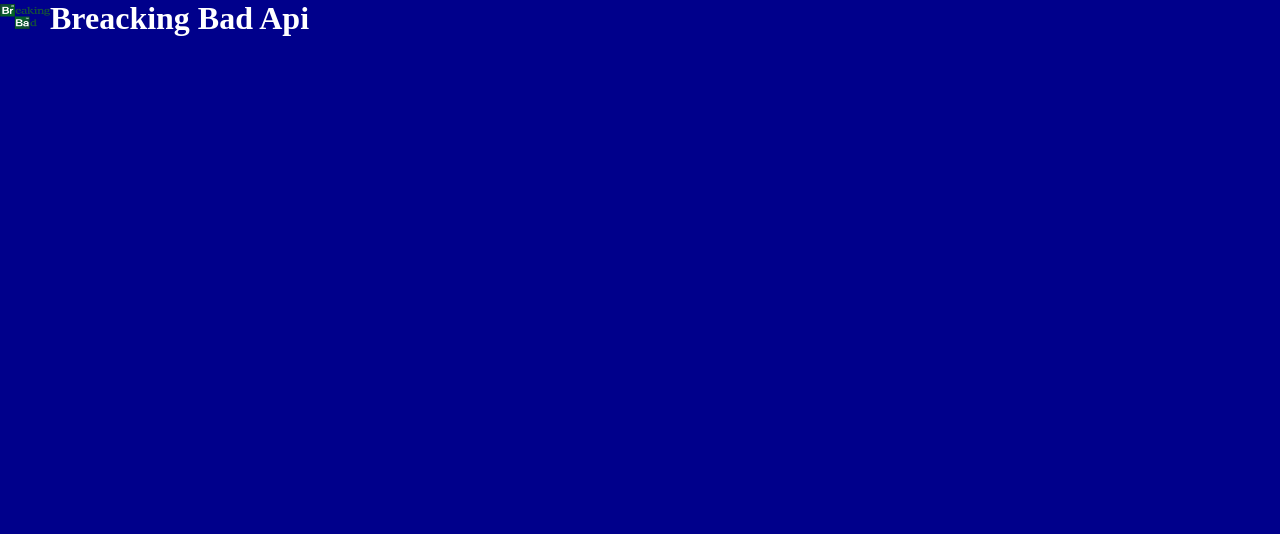
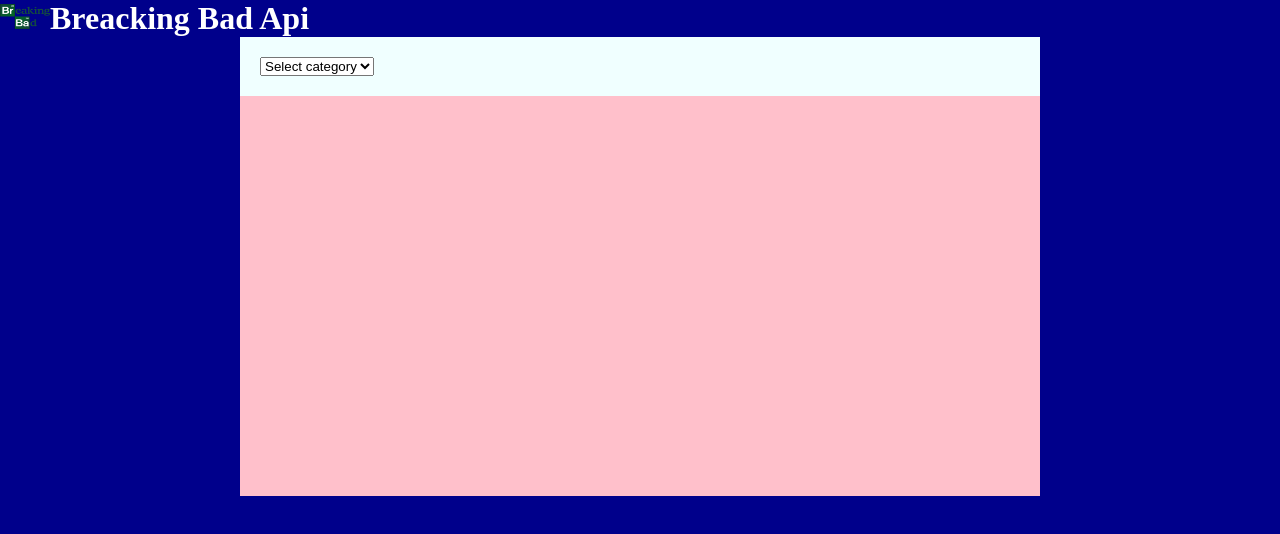
Before and after one commit to Nembo93/vite-breacking-bad, a Vue app in the folder vite-breacking-bad/: page / in a window 1280 px wide. Shown: the top 534 px of the page. Built offline with nearby package versions, Linux system fonts and the light colour scheme.

Commit message:
Aggiunge main

```diff
--- a/vite-breacking-bad/src/App.vue
+++ b/vite-breacking-bad/src/App.vue
@@ -1,15 +1,17 @@
 <script>
 import appHeader from "./components/appHeader.vue"
-
+import appMain from "./components/appMain.vue"
 export default {
   components: {
     appHeader,
+    appMain,
   },
 };
 </script>
 
 <template>
   <appHeader />
+  <appMain />
 </template>
 
 <style>
--- /dev/null
+++ b/vite-breacking-bad/src/components/appMain.vue
@@ -0,0 +1,35 @@
+<script>
+export default {
+    name: "appMain",
+};
+</script>
+
+<template>
+    <div class="container">
+        <div class="main_top">
+            <select id="">
+                <option value="">Select category</option>
+            </select>
+        </div>
+
+        <div class="main_box">
+
+        </div>
+    </div>
+</template>
+
+<style>
+.container{
+    width: 800px;
+    background-color: yellow;
+    margin: auto;
+}
+.main_top{
+    background-color: azure;
+    padding: 20px;
+}
+.main_box{
+    background-color: pink;
+    height: 400px;
+}
+</style>
```
